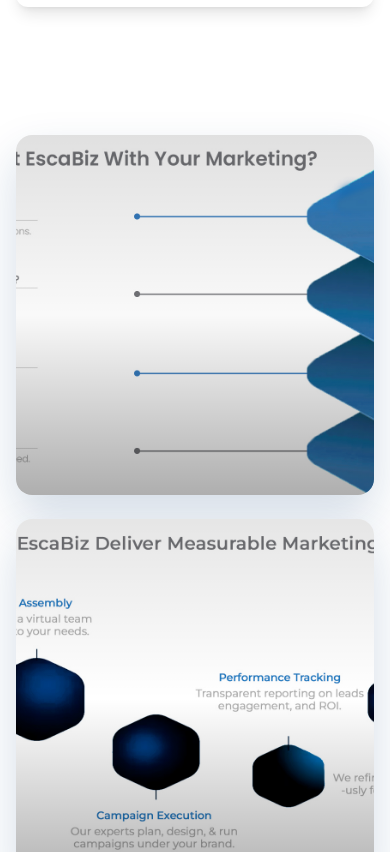
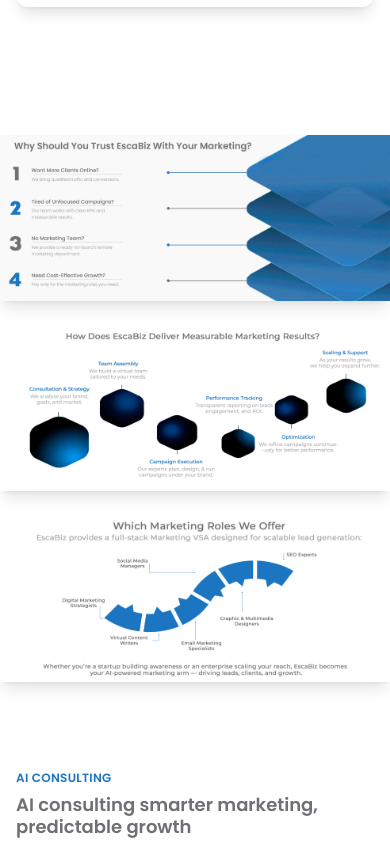
Before and after one commit to Sharmeen-Rauf/escabiz, a Next.js app: page /virtual-staff-augmentation/marketing-vsa in a window 390 px wide. Shown: the part 3380-4232 px from the top of the page. Built offline with nearby package versions, Linux system fonts and the light colour scheme.

Commit message:
Refactor marketing banners section in Marketing VSA page to improve layout and responsiveness. Update image dimensions and structure for enhanced visual presentation.

```diff
--- a/src/app/virtual-staff-augmentation/marketing-vsa/page.tsx
+++ b/src/app/virtual-staff-augmentation/marketing-vsa/page.tsx
@@ -323,24 +323,20 @@
 
         {/* Banners showcase */}
         <section className="w-full bg-white py-12">
-          <div className="w-full max-w-7xl mx-auto px-4 sm:px-6 lg:px-8">
-            <div className="grid grid-cols-1 gap-6 md:grid-cols-2 lg:grid-cols-3">
+          <div className="w-full max-w-[1400px] mx-auto px-0 sm:px-4 lg:px-6">
+            <div className="grid grid-cols-1 gap-6 md:grid-cols-2 lg:grid-cols-3" data-aos="fade-up">
               {['/marketing1.jpg', '/marketing2.jpg', '/marketing3.jpg'].map((src, i) => (
-                <div
-                  key={src}
-                  className="relative w-full min-h-[360px] sm:min-h-[420px] lg:min-h-[520px] rounded-2xl overflow-hidden shadow-[0_20px_45px_rgba(18,64,124,0.18)]"
-                  data-aos="fade-up"
-                  data-aos-delay={i * 120}
-                >
-                  <Image
-                    src={src}
-                    alt={`Marketing banner ${i + 1}`}
-                    fill
-                    className="object-cover object-center"
-                    sizes="(max-width: 640px) 100vw, (max-width: 1024px) 50vw, 33vw"
-                    priority={i === 0}
-                  />
-                  <div className="absolute inset-0 bg-gradient-to-b from-black/10 via-transparent to-black/30 pointer-events-none" />
+                <div key={src} className="relative overflow-hidden rounded-none lg:rounded-2xl shadow-lg">
+                  <div className="relative w-full">
+                    <Image
+                      src={src}
+                      alt={`Marketing banner ${i + 1}`}
+                      width={1400}
+                      height={600}
+                      className="w-full h-auto object-contain"
+                      priority={i === 0}
+                    />
+                  </div>
                 </div>
               ))}
             </div>
```
